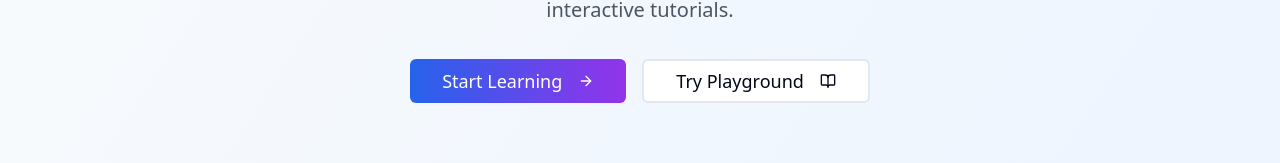
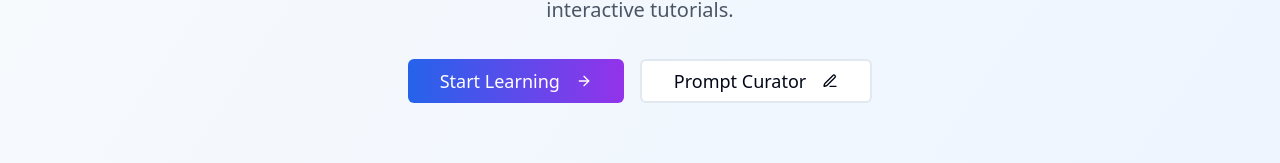
Before and after one commit to myselfsislam/learn-prompt-evolve, a React (Vite) app: page / in a window 1280 px wide. Shown: the part 328-491 px from the top of the page. Built offline with nearby package versions, Linux system fonts and the light colour scheme.

Commit message:
Refactor: Replace "Try Playground" with "Prompt Curator" link
Replaced the "Try Playground" button in the home section with a "Prompt Curator" link, directing users to the Prompt Curator page.

```diff
--- a/src/pages/Index.tsx
+++ b/src/pages/Index.tsx
@@ -1,9 +1,8 @@
-
 import React from 'react';
 import { Button } from "@/components/ui/button";
 import { Card, CardContent, CardDescription, CardHeader, CardTitle } from "@/components/ui/card";
 import { Badge } from "@/components/ui/badge";
-import { ArrowRight, Brain, Lightbulb, Target, Users, Zap, BookOpen, Code, Sparkles } from 'lucide-react';
+import { ArrowRight, Brain, Lightbulb, Target, Users, Zap, BookOpen, Code, Sparkles, Edit3 } from 'lucide-react';
 import { useNavigate } from 'react-router-dom';
 
 const Index = () => {
@@ -69,9 +68,9 @@ const Index = () => {
               variant="outline"
               size="lg"
               className="px-8 py-3 text-lg border-2 hover:bg-gray-50"
-              onClick={() => navigate('/playground')}
+              onClick={() => navigate('/prompt-curator')}
             >
-              Try Playground <BookOpen className="w-5 h-5 ml-2" />
+              Prompt Curator <Edit3 className="w-5 h-5 ml-2" />
             </Button>
           </div>
         </div>
```
